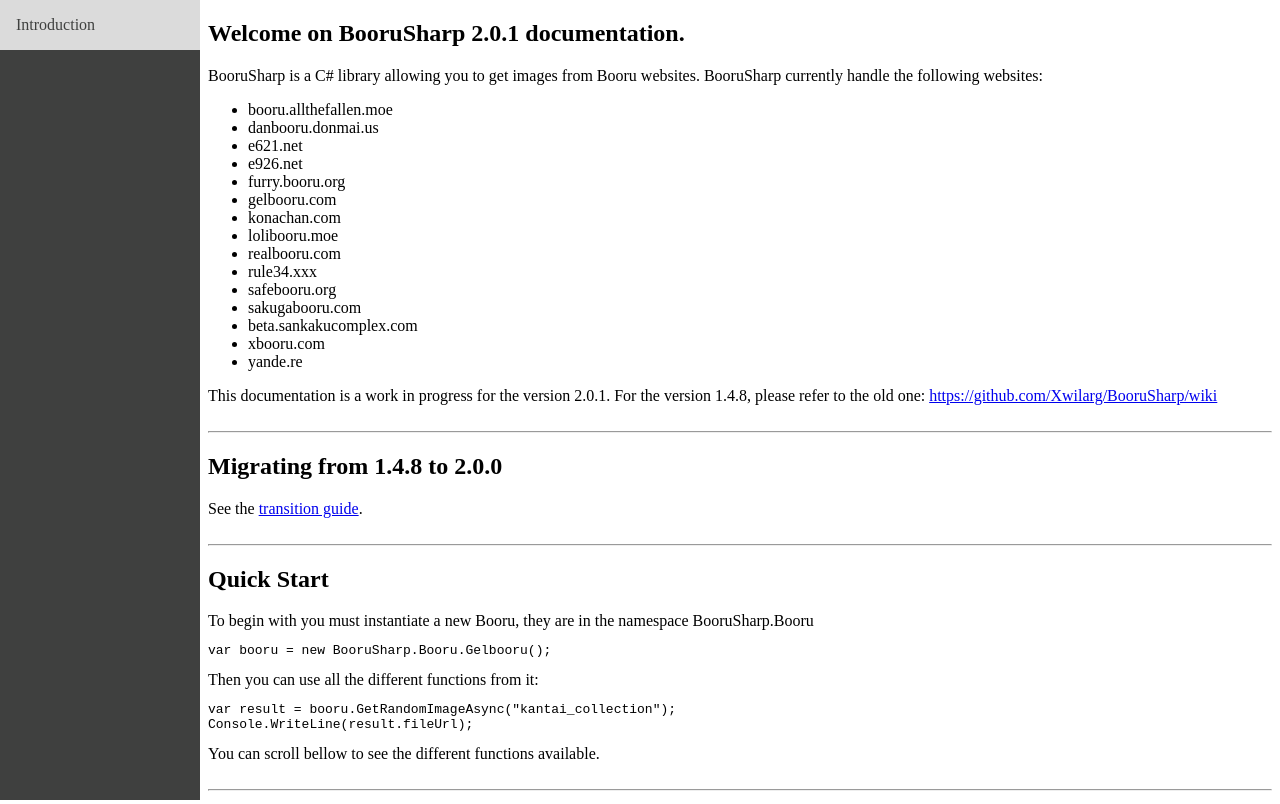
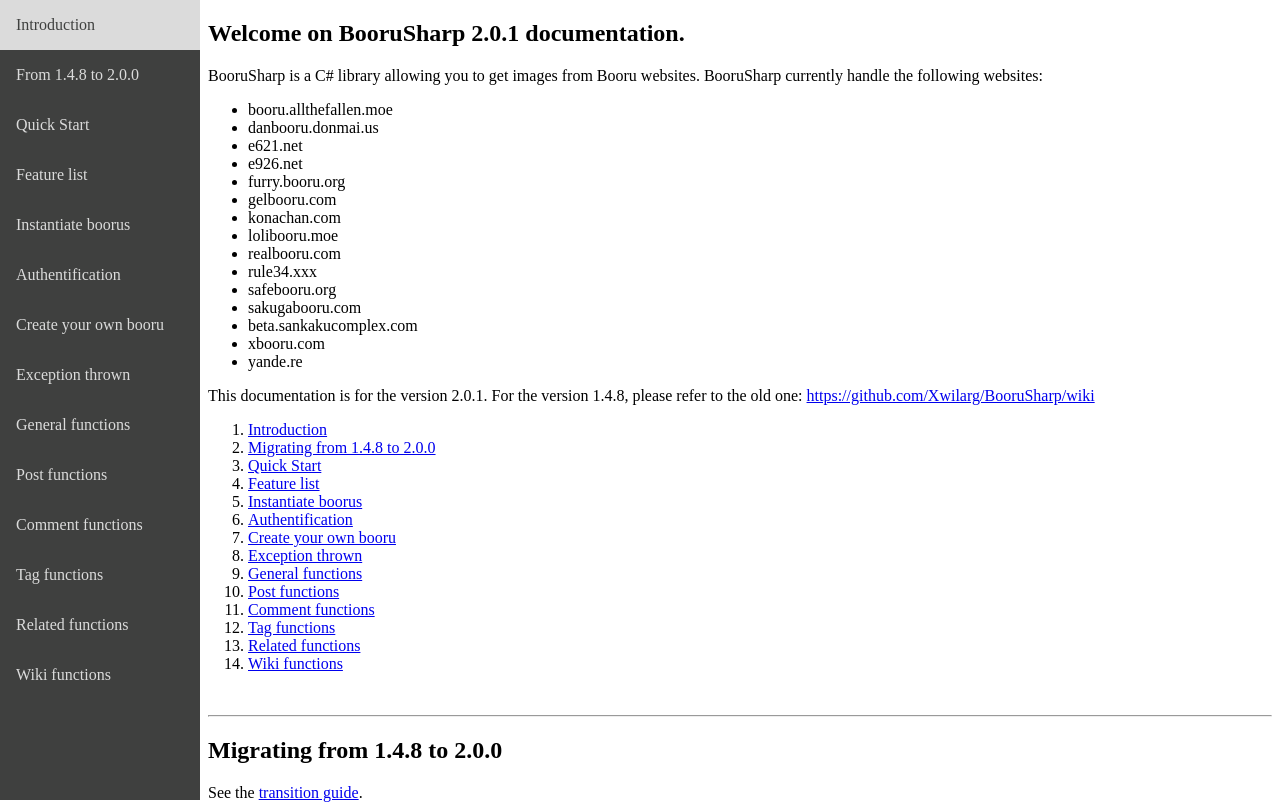
Before and after one commit to Xwilarg/BooruSharp-Website, a plain HTML site: page index.html in a window 1280 px wide. Shown: the top 804 px of the page. Drawn offline with Linux system fonts and the light colour scheme.

Commit message:
Add menu

```diff
--- a/index.html
+++ b/index.html
@@ -7,10 +7,23 @@
     </head>
     <body>
         <div id="sideMenu">
-            <a href="#introduction">Introduction</a>
+            <a href="#welcome">Introduction</a>
+            <a href="#migrating">From 1.4.8 to 2.0.0</a>
+            <a href="#quickStart">Quick Start</a>
+            <a href="#featureList">Feature list</a>
+            <a href="#instantiate">Instantiate boorus</a>
+            <a href="#authentification">Authentification</a>
+            <a href="#inheritance">Create your own booru</a>
+            <a href="#exception">Exception thrown</a>
+            <a href="#general">General functions</a>
+            <a href="#post">Post functions</a>
+            <a href="#comment">Comment functions</a>
+            <a href="#tag">Tag functions</a>
+            <a href="#related">Related functions</a>
+            <a href="#wiki">Wiki functions</a>
         </div>
         <div id="content">
-            <h2>Welcome on BooruSharp 2.0.1 documentation.</h2>
+            <h2 id="welcome">Welcome on BooruSharp 2.0.1 documentation.</h2>
             BooruSharp is a C# library allowing you to get images from Booru websites. BooruSharp currently handle the following websites:
             <ul>
                 <li>booru.allthefallen.moe</li>
@@ -29,14 +42,30 @@
                 <li>xbooru.com</li>
                 <li>yande.re</li>
             </ul>
-            This documentation is a work in progress for the version 2.0.1. For the version 1.4.8, please refer to the old one: <a href="https://github.com/Xwilarg/BooruSharp/wiki">https://github.com/Xwilarg/BooruSharp/wiki</a><br/>
+            This documentation is for the version 2.0.1. For the version 1.4.8, please refer to the old one: <a href="https://github.com/Xwilarg/BooruSharp/wiki">https://github.com/Xwilarg/BooruSharp/wiki</a><br/>
+            <ol>
+                <li><a href="#welcome">Introduction</a></li>
+                <li><a href="#migrating">Migrating from 1.4.8 to 2.0.0</a></li>
+                <li><a href="#quickStart">Quick Start</a></li>
+                <li><a href="#featureList">Feature list</a></li>
+                <li><a href="#instantiate">Instantiate boorus</a></li>
+                <li><a href="#authentification">Authentification</a></li>
+                <li><a href="#inheritance">Create your own booru</a></li>
+                <li><a href="#exception">Exception thrown</a></li>
+                <li><a href="#general">General functions</a></li>
+                <li><a href="#post">Post functions</a></li>
+                <li><a href="#comment">Comment functions</a></li>
+                <li><a href="#tag">Tag functions</a></li>
+                <li><a href="#related">Related functions</a></li>
+                <li><a href="#wiki">Wiki functions</a></li>
+            </ol>
             <br/>
             <hr/>
-            <h2>Migrating from 1.4.8 to 2.0.0</h2>
+            <h2 id="migrating">Migrating from 1.4.8 to 2.0.0</h2>
             See the <a href="transition.html">transition guide</a>.<br/>
             <br/>
             <hr/>
-            <h2>Quick Start</h2>
+            <h2 id="quickStart">Quick Start</h2>
             To begin with you must instantiate a new Booru, they are in the namespace BooruSharp.Booru<br/>
             <pre class="prettyprint">var booru = new BooruSharp.Booru.Gelbooru();</pre>
             Then you can use all the different functions from it:
@@ -46,7 +75,7 @@
             You can scroll bellow to see the different functions available.<br/>
             <br/>
             <hr/>
-            <h2>Feature list</h2>
+            <h2 id="featureList">Feature list</h2>
             <table>
                 <thead>
                     <tr>
@@ -199,7 +228,7 @@
             </table>
             <br/><br/>
             <hr/>
-            <h2>Instantiate boorus</h2>
+            <h2 id="instantiate">Instantiate boorus</h2>
             There are several boorus you can use, here are the ways the instantiate them:
             <pre class="prettyprint">
 new Atfbooru(BooruAuth auth = null);
@@ -220,7 +249,7 @@
             BooruAuth is the authentification method, see below for more information.<br/>
             <br/>
             <hr/>
-            <h2>Authentification</h2>
+            <h2 id="authentification">Authentification</h2>
             Authentification is not needed for now but here's how it works:<br/>
             To use it you must instantiate a new BooruAuth using CreateFromApiKey or CreateFromPasswordHash.<br/>
             To know which one to use, you can refer to this:<br/>
@@ -312,7 +341,7 @@
             </table>
             <br/>
             <hr/>
-            <h2>Create your own booru</h2>
+            <h2 id="inheritance">Create your own booru</h2>
             To create your own booru, you need to inherit one of the class in BooruSharp.Booru.Template.<br/>
             Each booru take in parameters the base URL of the website, the authentification to the booru (can be null) and somme BooruOptions (optional).<br/>
             The templates are:
@@ -342,14 +371,15 @@
             </ul>
             <br/>
             <hr/>
-            <h2>Exception thrown</h2>
+            <h2 id="exception">Exception thrown</h2>
             <ul>
-                <li>BooruSharp.Search.FeatureUnavailable: This function is not available for this booru (see above)</li>
-                <li>BooruSharp.Search.InvalidTags: There is no image with the tags you provided</li>
+                <li>Search.FeatureUnavailable: This function is not available for this booru (see above)</li>
+                <li>Search.InvalidTags: There is no image with the tags you provided</li>
+                <li>Search.InvalidAuthentificationMethod: Invalid authentification method used. See <a href="#authentification">the authentification section</a></li>
             </ul>
             <br/><br/>
             <hr/>
-            <h2>General functions</h2>
+            <h2 id="general">General functions</h2>
             HaveRelatedAPI returns if the booru have a "tag related" API
 <pre class="prettyprint">bool HaveRelatedAPI();</pre><br/>
             HaveWikiAPI returns if the booru have a "wiki" API
@@ -363,7 +393,7 @@
             CheckAvailabilityAsync check if the booru is avaiable, throw a HttpRequestException if not
 <pre class="prettyprint">async Task CheckAvailabilityAsync();</pre><br/>
             <hr/>
-            <h2>Post functions</h2>
+            <h2 id="post">Post functions</h2>
             GetImageByMd5Async returns a post given it MD5 hash
 <pre class="prettyprint">async Task&lt;Search.Post.SearchResult&gt; GetImageByMd5Async(string md5);</pre><br/>
             GetRandomImageAsync returns a random post. Tags can be given in parameters
@@ -405,7 +435,7 @@
             Hash (md5) of the image
 <pre class="prettyprint">string md5</pre><br/>
             <hr/>
-            <h2>Comment functions</h2>
+            <h2 id="comment">Comment functions</h2>
             GetCommentsAsync return the comment of a post given it id
 <pre class="prettyprint">async Task&lt;Search.Comment.SearchResult&gt; GetCommentsAsync(int postId);</pre><br/>
             GetLastsCommentsAsync return the lasts comments posted on the website
@@ -425,7 +455,7 @@
             Comment's message
 <pre class="prettyprint">string body</pre><br/>
             <hr/>
-            <h2>Tag functions</h2>
+            <h2 id="tag">Tag functions</h2>
             GetTagAsync return a tag given it name
 <pre class="prettyprint">async Task&lt;Search.Tag.SearchResult&gt; GetTagAsync(string name);</pre><br/>
             GetTagAsync return a tag given it id
@@ -451,7 +481,7 @@
             Number of occurences of the tag
 <pre class="prettyprint">int count</pre><br/>
             <hr/>
-            <h2>Related functions</h2>
+            <h2 id="related">Related functions</h2>
             GetRelatedAsync return the tags related to the one given in parameter
 <pre class="prettyprint">async Task&lt;Search.Related.SearchResult[]&gt; GetRelatedAsync(string tag);</pre><br/>
             <br/>
@@ -461,7 +491,7 @@
             Number of occurences of the tag
 <pre class="prettyprint">int? count</pre><br/>
             <hr/>
-            <h2>Wiki functions</h2>
+            <h2 id="wiki">Wiki functions</h2>
             GetWikiAsync return a wiki page
 <pre class="prettyprint">async Task&lt;Search.Wiki.SearchResult&gt; GetWikiAsync(string query);</pre><br/>
             <br/>
```
